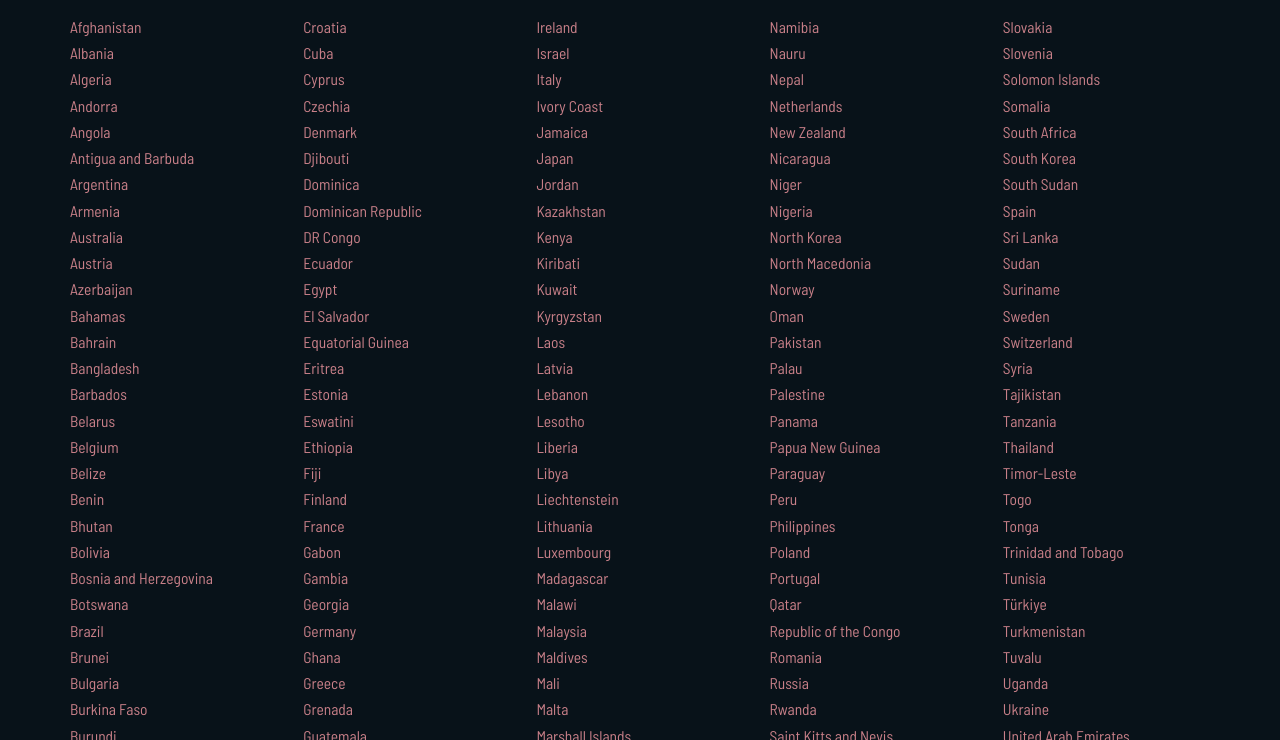
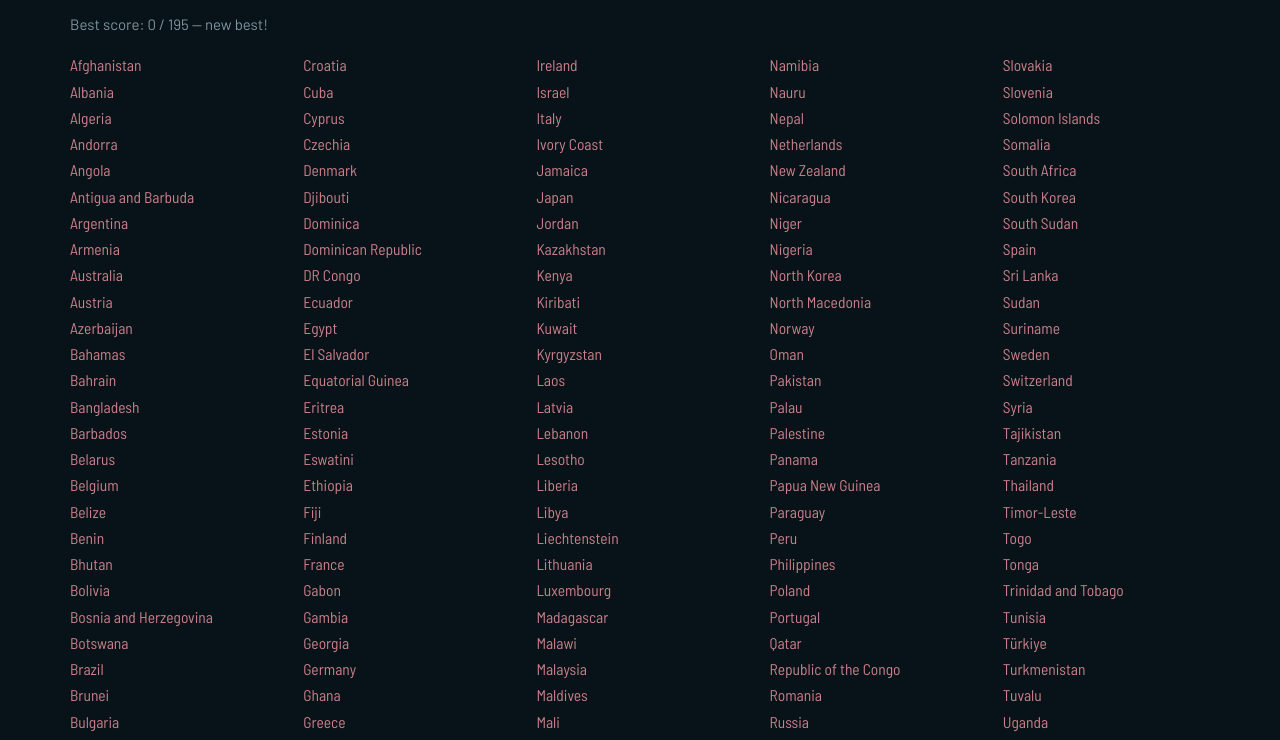
Before and after one commit to Avi583/Countries-of-the-World-Quiz, a plain HTML site: page index.html in a window 1280 px wide. Both pictures are taken after a click on the button "Give up". Shown: the part 922-1662 px from the top of the page. Drawn offline with Linux system fonts and the light colour scheme.

Commit message:
Best Time replaced with Best Score

```diff
--- a/app.js
+++ b/app.js
@@ -135,22 +135,21 @@ function tick(){
 function say(text, kind){ msg.textContent = text; msg.className = "msg" + (kind ? " " + kind : ""); }
 
 /* ---------- personal best (localStorage) ---------- */
-var BEST_KEY = "nec-best-time";
+var BEST_KEY = "nec-best-score";
 function getBest(){
   try {
     var v = localStorage.getItem(BEST_KEY);
     return v ? parseInt(v, 10) : null;
   } catch(e){ return null; }
 }
-function setBest(seconds){
-  try { localStorage.setItem(BEST_KEY, String(seconds)); } catch(e){ /* storage unavailable */ }
+function setBest(score){
+  try { localStorage.setItem(BEST_KEY, String(score)); } catch(e){ /* storage unavailable */ }
 }
-function fmtTime(seconds){ return two(Math.floor(seconds/60)) + ":" + two(seconds%60); }
 /* Always reads localStorage fresh, so this stays correct across
    Start over (which never touches BEST_KEY) and across reloads. */
 function renderBest(){
   var b = getBest();
-  best.textContent = b !== null ? fmtTime(b) : "—";
+  best.textContent = b !== null ? b + " / " + core : "—";
 }
 
 /* ---------- DOM effects for a single country ---------- */
@@ -226,24 +225,13 @@ function finish(win, missed){
     win ? "Finished in " + clock.textContent + (game.bonus ? ", plus the bonus." : ".")
         : missed.length + " still missing, shown in red on the map.";
   var rbest = document.getElementById("rbest");
-  if(win){
-    var elapsed = Math.floor((Date.now()-game.t0)/1000);
-    var prevBest = getBest();
-    var isNewBest = prevBest === null || elapsed < prevBest;
-    if(isNewBest) setBest(elapsed);
-    renderBest();
-    rbest.textContent = "Personal best: " + fmtTime(isNewBest ? elapsed : prevBest) + (isNewBest ? " — new best!" : "");
-    rbest.classList.remove("hidden");
-  } else {
-    var existingBest = getBest();
-    if(existingBest !== null){
-      rbest.textContent = "Personal best: " + fmtTime(existingBest);
-      rbest.classList.remove("hidden");
-    } else {
-      rbest.textContent = "";
-      rbest.classList.add("hidden");
-    }
-  }
+  var prevBest = getBest();
+  var isNewBest = prevBest === null || game.got > prevBest;
+  if(isNewBest) setBest(game.got);
+  renderBest();
+  rbest.textContent = "Best score: " + (isNewBest ? game.got : prevBest) + " / " + core +
+    (isNewBest ? " — new best!" : "");
+  rbest.classList.remove("hidden");
   var list = document.getElementById("misslist");
   list.innerHTML = "";
   missed.forEach(function(c){
--- a/index.html
+++ b/index.html
@@ -24,7 +24,7 @@
     <div class="readout">
       <div class="stat"><b id="score">0 / 195</b><span>named</span></div>
       <div class="stat"><b id="clock">00:00</b><span>elapsed</span></div>
-      <div class="stat"><b id="best">—</b><span>best</span></div>
+      <div class="stat"><b id="best">—</b><span>best score</span></div>
     </div>
     <button id="giveup" type="button">Give up</button>
     <button id="restart" type="button">Start over</button>
```
